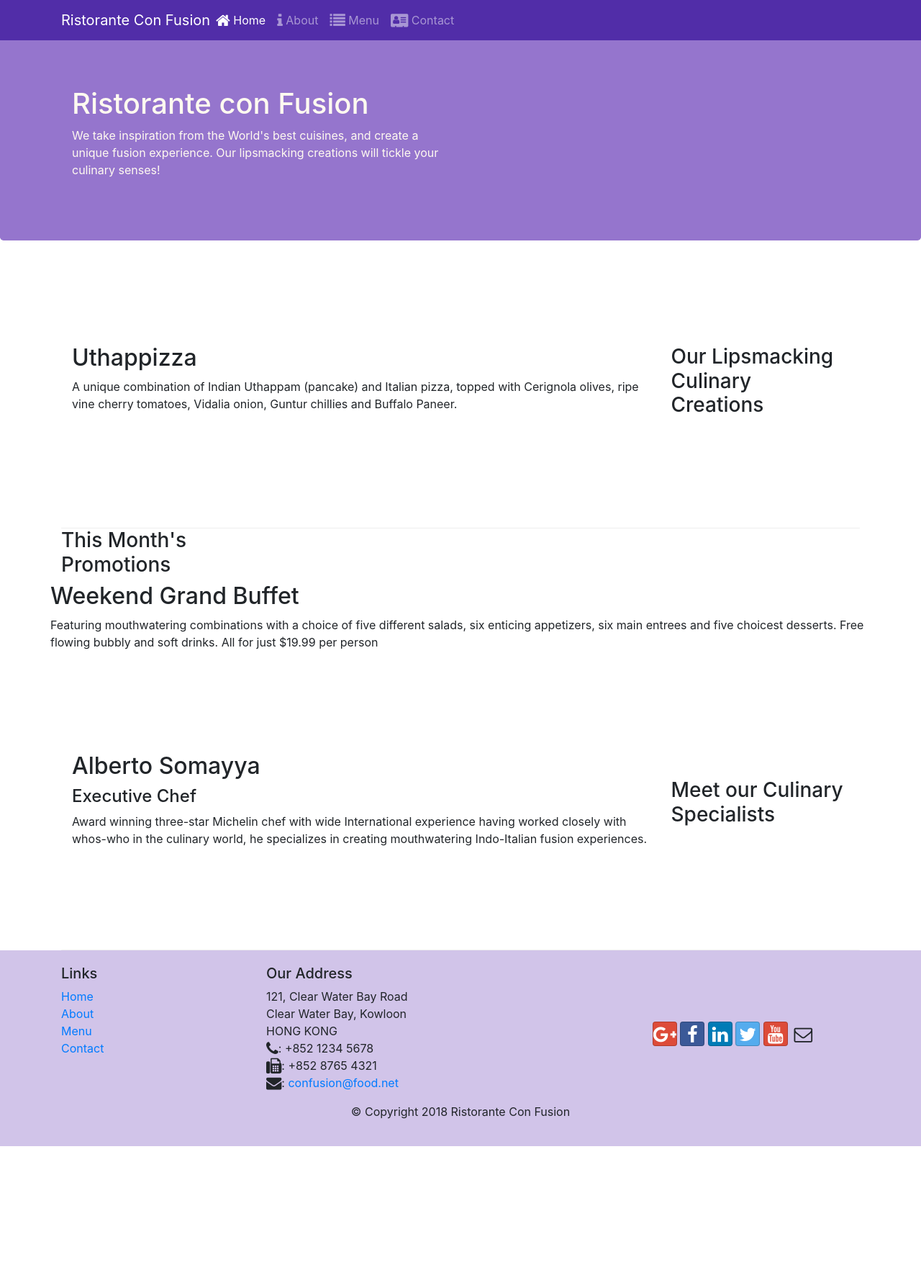
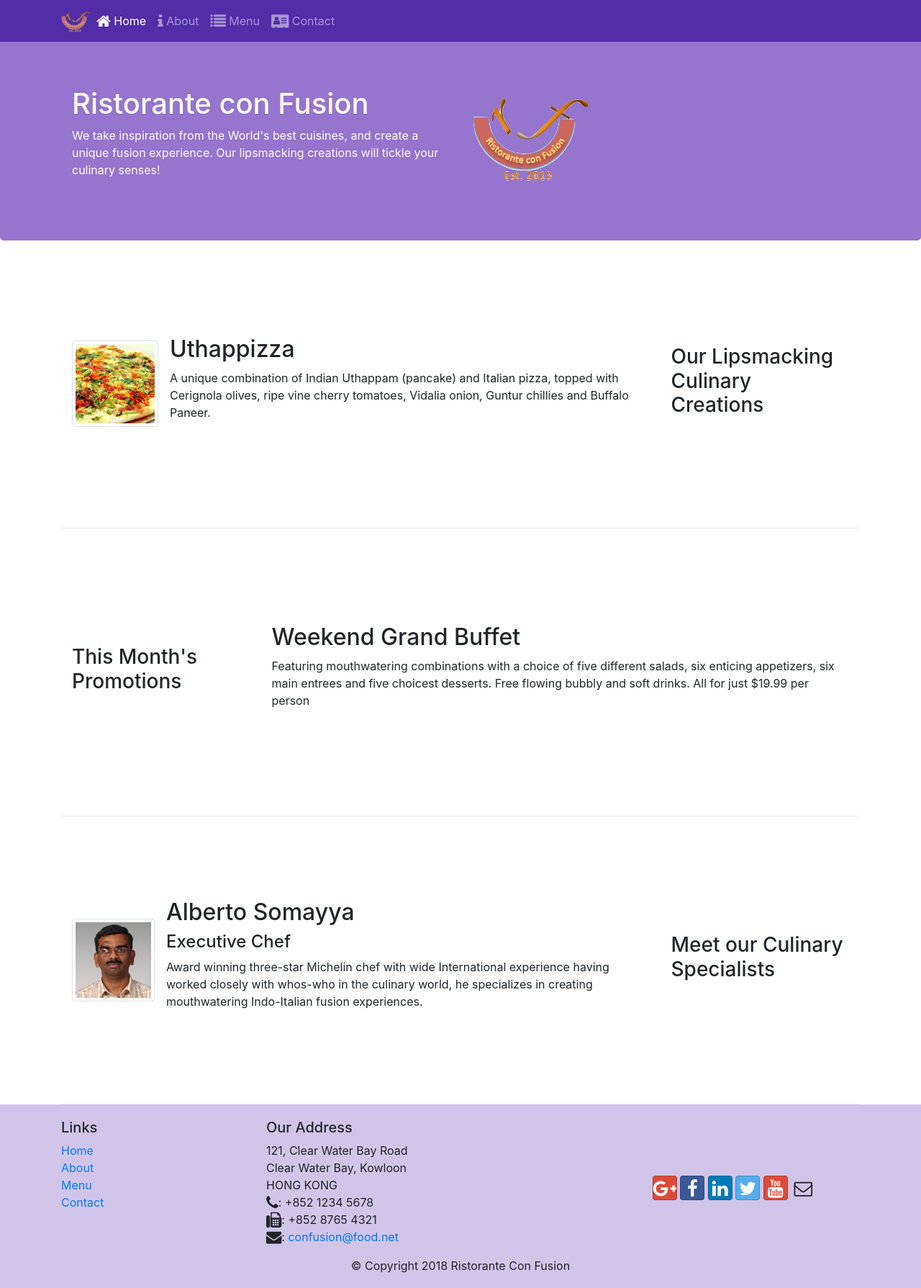
Before and after one commit to Timilehin-bello/conFusion, a website: page index.html in a window 1280 px wide. Shown: the whole page at 72% size. Before the commit the page ends 1592 px from the top, so only its background shows below. Drawn offline with nearby package versions, Linux system fonts and the light colour scheme.

Commit message:
Images and Media

```diff
--- a/index.html
+++ b/index.html
@@ -21,13 +21,13 @@
             <button class="navbar-toggler" type="button" data-toggle="collapse" data-target="#Navbar">
                 <span class="navbar-toggler-icon"></span>
             </button>
-            <a class="navbar-brand mr-auto" href="#">Ristorante Con Fusion</a>
+            <a class="navbar-brand mr-auto" href="#"><img src="img/logo.png" height="30" width="41" alt=""></a>
             <div class="collapse navbar-collapse" id="Navbar">
                 <ul class="navbar-nav mr-auto">
                     <li class="nav-item active"><a class="nav-link" href="#"><span class="fa fa-home fa-lg"></span> Home</a></li>
                     <li class="nav-item"><a class="nav-link" href="./aboutus.html"><span class="fa fa-info fa-lg"></span> About</a></li>
                     <li class="nav-item"><a class="nav-link" href="#"><span class="fa fa-list fa-lg"></span> Menu</a></li>
-                    <li class="nav-item"><a class="nav-link" href="contactus.html"> <span class="fa fa-address-card fa-lg"></span> Contact</a></li>
+                    <li class="nav-item"><a class="nav-link" href="#"> <span class="fa fa-address-card fa-lg"></span> Contact</a></li>
                 </ul>
             </div>
         </div>
@@ -40,7 +40,9 @@
                     <h1>Ristorante con Fusion</h1>
                     <p>We take inspiration from the World's best cuisines, and create a unique fusion experience. Our lipsmacking creations will tickle your culinary senses!</p>
                 </div>
-                <div class="col-12 col-sm-6">
+                <div class="col-12 col-sm align-self-center">
+                    <img src="img/logo.png" alt="" class="img-fluid">
+                </div>
                 </div>
             </div>
         </div>
@@ -49,34 +51,53 @@
 
     <div class="container">
         <div class="row row-content align-items-center">
-            <div class="col-12 col-sm-6 order-sm-last col-md-3">
+            <div class="col-12 col-sm-4 order-sm-last col-md-3">
                 <h3>Our Lipsmacking Culinary Creations</h3>
             </div>
             <div class="col col-sm order-sm-first col-md">
-                <h2>Uthappizza</h2>
-                <p>A unique combination of Indian Uthappam (pancake) and Italian pizza, topped with Cerignola olives, ripe vine cherry tomatoes, Vidalia onion, Guntur chillies and Buffalo Paneer.</p>
+                <div class="media">
+                    <img class="d-flex mr-3 img-thumbnail align-self-center" src="img/uthappizza.png" alt="Uthappizza">
+                    <div class="media-body">
+                        <h2 class="mt-0">Uthappizza</h2>
+                        <p class="d-none d-sm-block">A unique combination of Indian Uthappam (pancake) and
+                            Italian pizza, topped with Cerignola olives, ripe vine
+                            cherry tomatoes, Vidalia onion, Guntur chillies and
+                            Buffalo Paneer.
+                        </p>
+                    </div>
+                </div>
             </div>
         </div>
 
 
-        <div class="row align-items-center">
-            <div class="col-12 col-sm-6 col-md-3">
+        <div class="row row-content align-items-center">
+            <div class="col-12 col-sm-4 col-md-3">
                 <h3>This Month's Promotions</h3>
             </div>
-            <div>
+            <div class="col col-sm col-md">
                 <h2>Weekend Grand Buffet</h2>
                 <p>Featuring mouthwatering combinations with a choice of five different salads, six enticing appetizers, six main entrees and five choicest desserts. Free flowing bubbly and soft drinks. All for just $19.99 per person </p>
             </div>
         </div>
 
         <div class="row row-content align-items-center">
-            <div class="col-12 col-sm-6 order-sm-last col-md-3">
+            <div class="col-12 col-sm-4 order-sm-last col-md-3">
                 <h3>Meet our Culinary Specialists</h3>
             </div>
             <div class="col col-sm col-md order-sm-first">
-                <h2>Alberto Somayya</h2>
-                <h4>Executive Chef</h4>
-                <p>Award winning three-star Michelin chef with wide International experience having worked closely with whos-who in the culinary world, he specializes in creating mouthwatering Indo-Italian fusion experiences. </p>
+                <div class="media">
+                    <img class="d-flex mr-3 img-thumbnail align-self-center"
+                            src="img/alberto.png" alt="Alberto Somayya">
+                    <div class="media-body">
+                        <h2 class="mt-0">Alberto Somayya</h2>
+                        <h4>Executive Chef</h4>
+                        <p class="d-none d-sm-block">Award winning three-star Michelin chef with wide
+                            International experience having worked closely with
+                            whos-who in the culinary world, he specializes in
+                            creating mouthwatering Indo-Italian fusion experiences.
+                            </p>
+                    </div>
+                </div>
             </div>
         </div>
     </div>
@@ -90,7 +111,7 @@
                         <li><a href="#">Home</a></li>
                         <li><a href="aboutus.html">About</a></li>
                         <li><a href="#">Menu</a></li>
-                        <li><a href="#">Contact</a></li>
+                        <li><a href="contactus.html">Contact</a></li>
                     </ul>
                 </div>
                 <div class="col-7 offset-1 col-sm-5">
```
Also changed, not shown: aboutus.html (+4 -2 lines), contactus.html (+4 -3 lines), img/alberto.png (added), img/buffet.png (added), img/logo.png (added), img/uthappizza.png (added), 1 other file.
